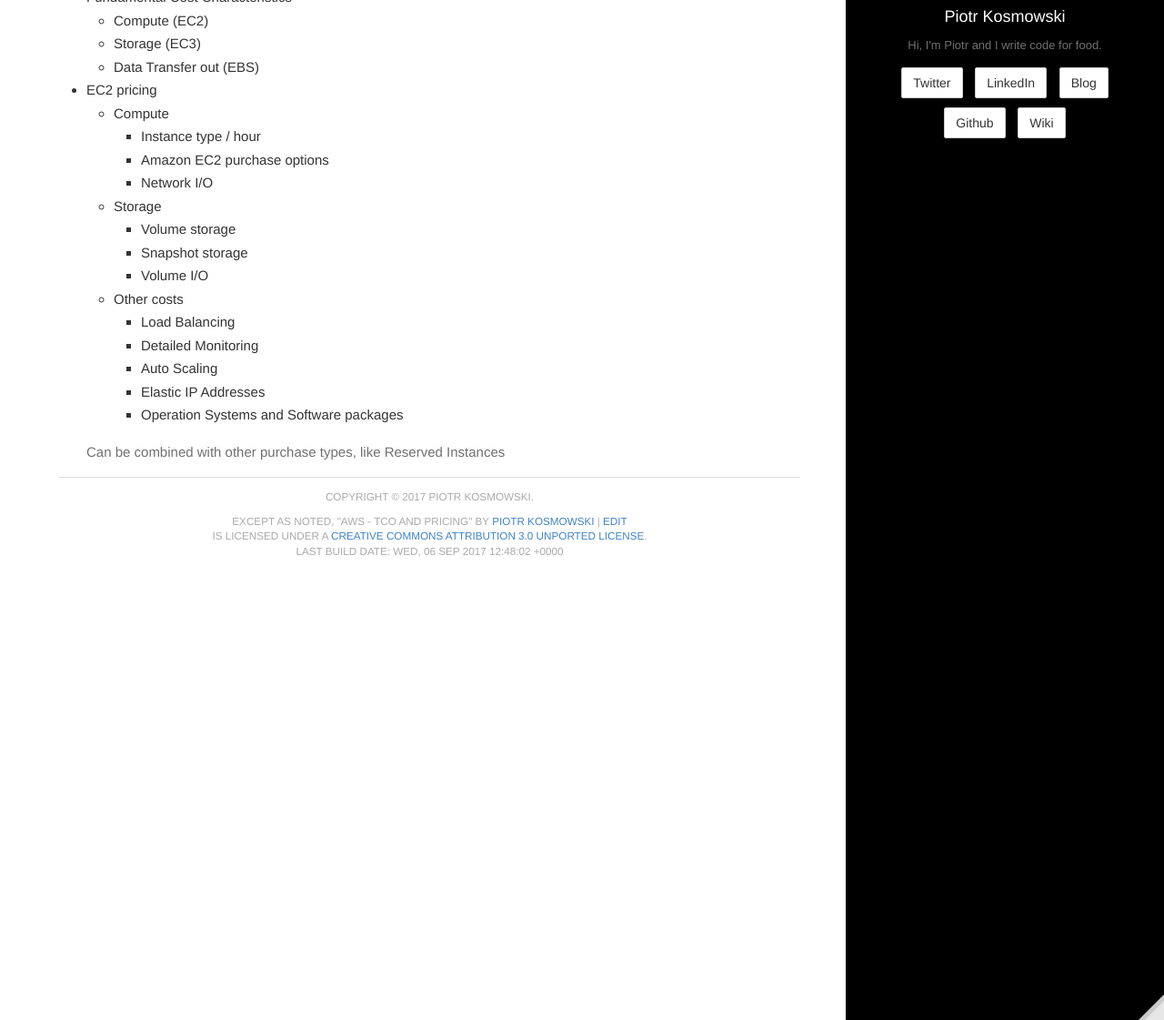
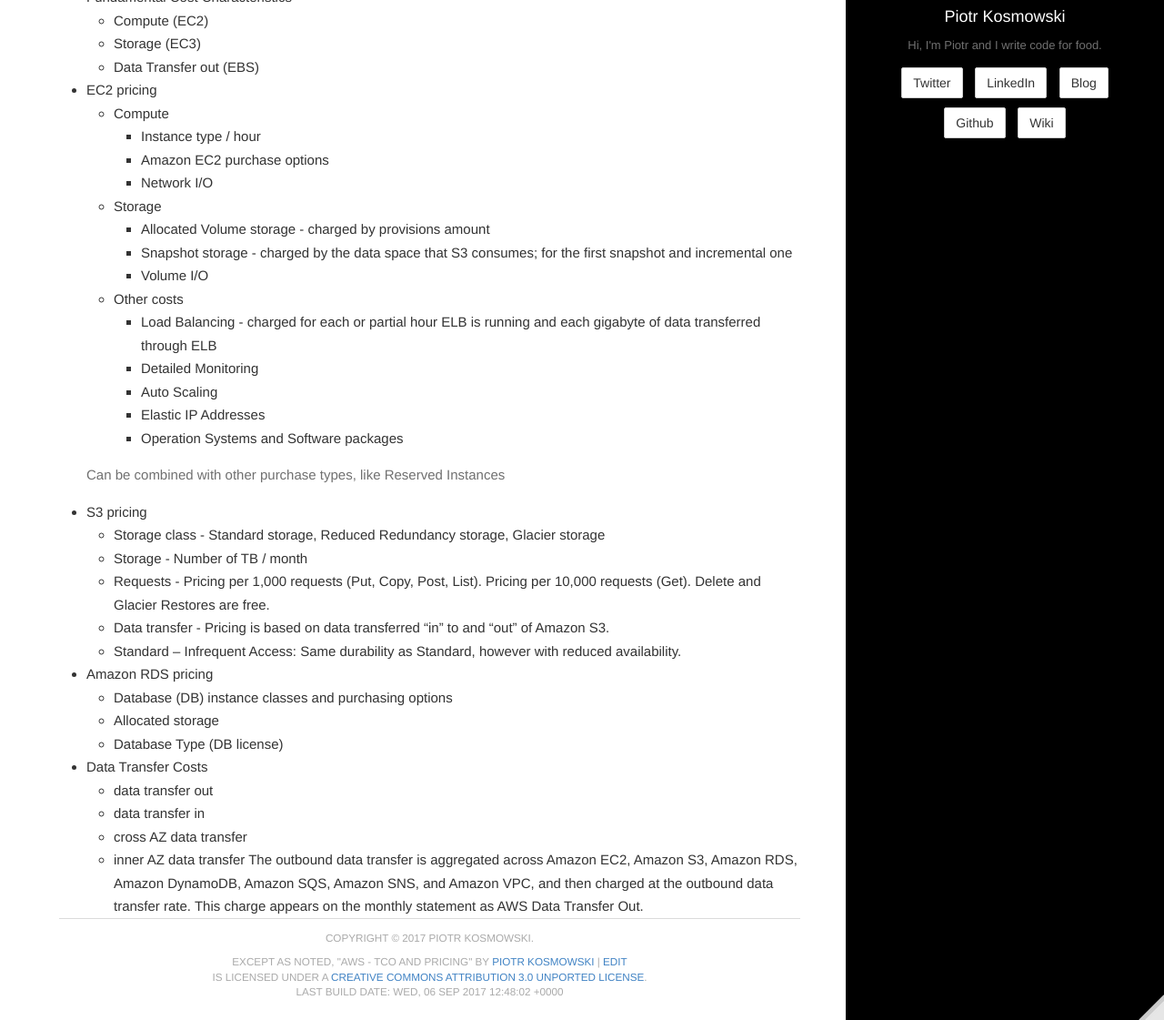
Before and after one commit to kospiotr/kospiotr.github.io, a Jekyll site: the page built from wiki/aws-tco-and-pricing.md, in a window 1280 px wide and 1400 px high, scrolled down 753 px, cut to the strip 279-1400 px from the top of the window. Shown: the whole strip at 91% size. Built offline with Jekyll 4.4.1, drawn with Linux system fonts in a browser that asks for light colours.

Commit message:
Update aws-tco-and-pricing.md

```diff
--- a/wiki/aws-tco-and-pricing.md
+++ b/wiki/aws-tco-and-pricing.md
@@ -46,14 +46,30 @@
     * Amazon EC2 purchase options
     * Network I/O
   * Storage
-    * Volume storage
-    * Snapshot storage
+    * Allocated Volume storage - charged by provisions amount
+    * Snapshot storage - charged by the data space that S3 consumes; for the first snapshot and incremental one
     * Volume I/O
   * Other costs
-    * Load Balancing
+    * Load Balancing - charged for each or partial hour ELB is running and each gigabyte of data transferred through ELB
     * Detailed Monitoring
     * Auto Scaling
     * Elastic IP Addresses
     * Operation Systems and Software packages
 
   Can be combined with other purchase types, like Reserved Instances
+* S3 pricing
+  * Storage class - Standard storage, Reduced Redundancy storage, Glacier storage
+  * Storage - Number of TB / month
+  * Requests - Pricing per 1,000 requests (Put, Copy, Post, List). Pricing per 10,000 requests (Get). Delete and Glacier Restores are free.
+  * Data transfer - Pricing is based on data transferred "in" to and "out" of Amazon S3.
+  * Standard – Infrequent Access: Same durability as Standard, however with reduced availability.
+* Amazon RDS pricing
+  * Database (DB) instance classes and purchasing options
+  * Allocated storage
+  * Database Type (DB license)
+* Data Transfer Costs
+  * data transfer out
+  * data transfer in
+  * cross AZ data transfer
+  * inner AZ data transfer
+  The outbound data transfer is aggregated across Amazon EC2, Amazon S3, Amazon RDS, Amazon DynamoDB, Amazon SQS, Amazon SNS, and Amazon VPC, and then charged at the outbound data transfer rate. This charge appears on the monthly statement as AWS Data Transfer Out.
```
